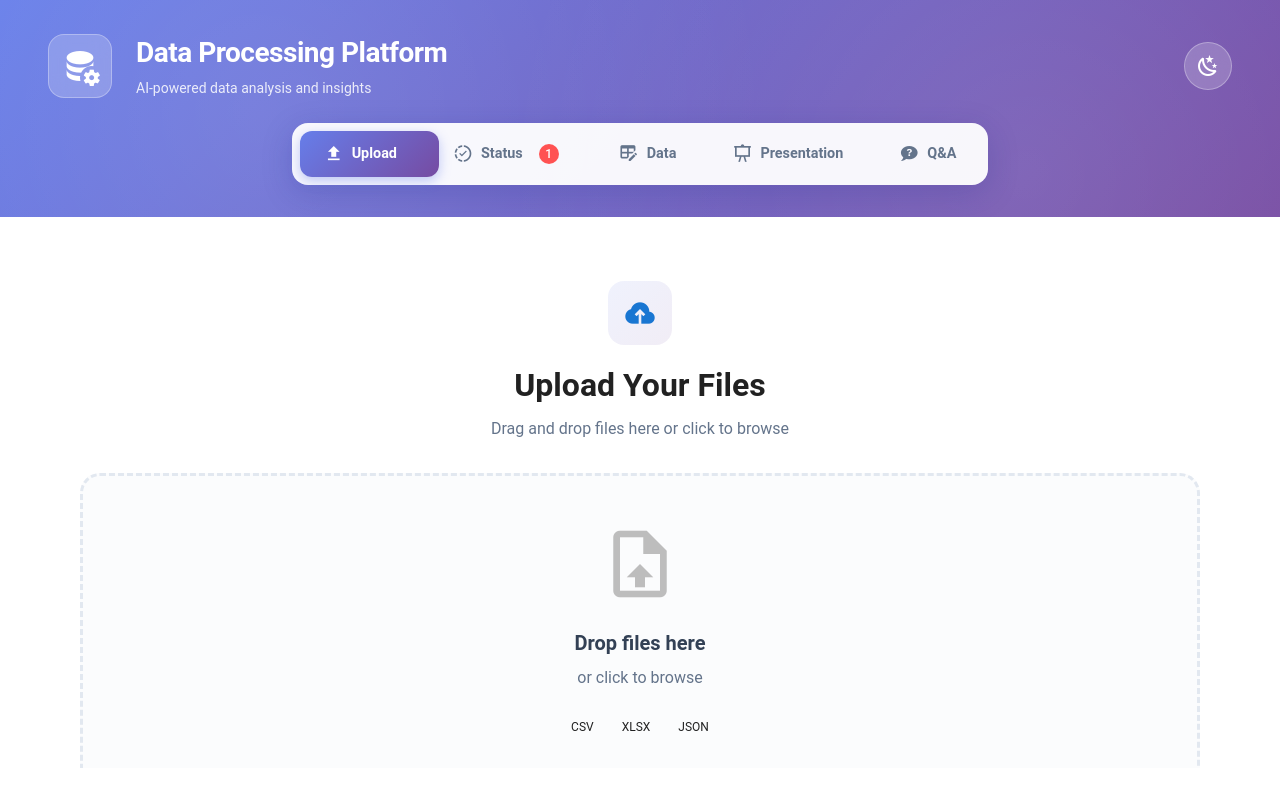
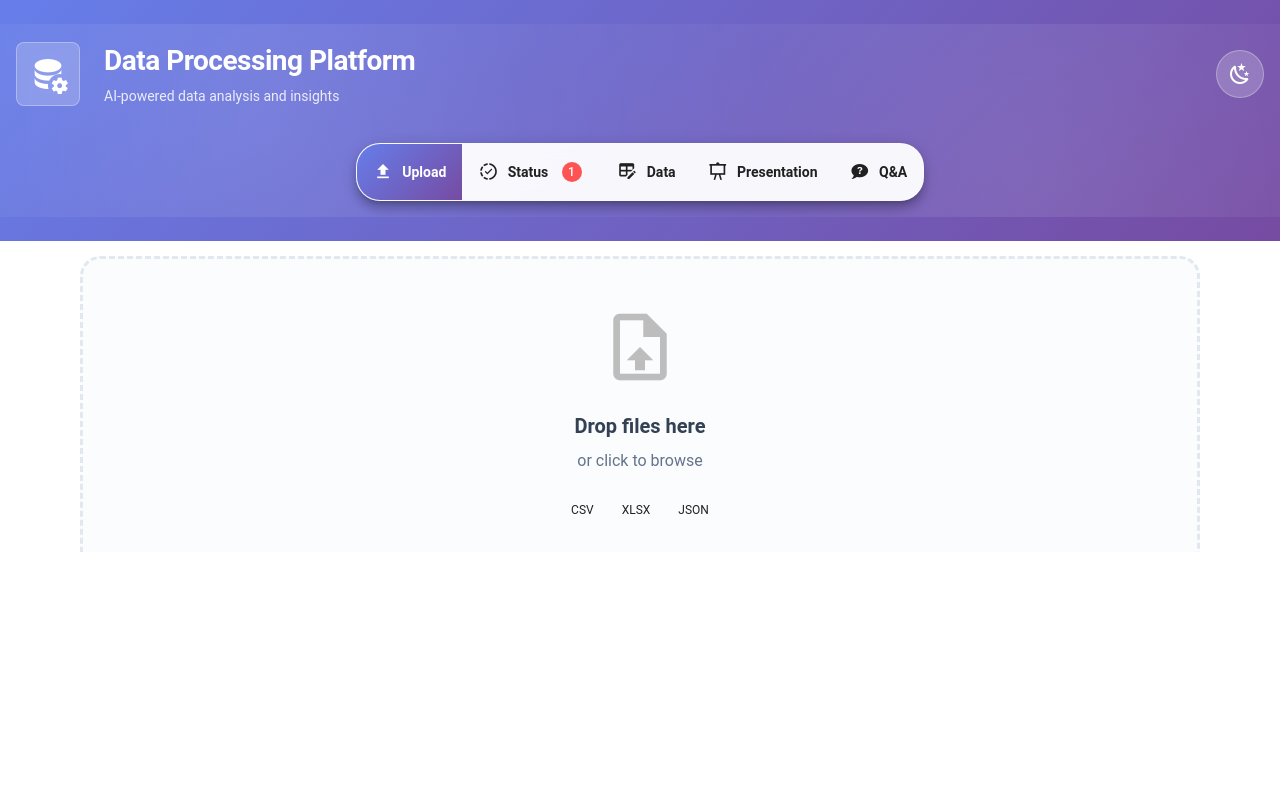
Before and after one commit to SoPiPy/test-loader, a Vue app: page / in a window 1280 px wide. Built offline with nearby package versions, Linux system fonts and the light colour scheme.

Commit message:
Updated Dashboard.vue

```diff
--- a/src/components/status/JobStatus.vue
+++ b/src/components/status/JobStatus.vue
@@ -1,40 +1,4 @@
 <template>
-  <div class="status-layout">
-    <div class="sidebar-container glass-card">
-      <div class="sidebar-header">
-        <v-icon size="24" color="primary">mdi-format-list-bulleted</v-icon>
-        <h3 class="sidebar-title">All Jobs</h3>
-      </div>
-
-      <div class="jobs-sidebar-list">
-        <div
-          v-if="allFiles.length === 0"
-          class="sidebar-empty"
-        >
-          <v-icon size="40" color="grey-lighten-1">mdi-inbox</v-icon>
-          <p>No jobs yet</p>
-        </div>
-
-        <div
-          v-for="file in allFiles"
-          :key="file.id"
-          class="sidebar-job-item"
-          :class="{ selected: selectedJobId === file.id }"
-          @click="selectJob(file.id)"
-        >
-          <div class="sidebar-job-icon" :style="{ background: getStatusGradient(file.status) }">
-            <v-icon color="white" size="18">{{ getStatusIcon(file.status) }}</v-icon>
-          </div>
-          <div class="sidebar-job-info">
-            <p class="sidebar-job-name">{{ truncateFileName(file.name) }}</p>
-            <v-chip size="x-small" :color="getStatusColor(file.status)" variant="tonal">
-              {{ file.status.toUpperCase() }}
-            </v-chip>
-          </div>
-        </div>
-      </div>
-    </div>
-
   <div class="status-container glass-card">
     <div class="section-header">
       <div class="header-icon-wrapper floating-element">
@@ -163,11 +127,10 @@
       </div>
     </div>
   </div>
-  </div>
 </template>
 
 <script setup lang="ts">
-import { ref, computed, onMounted } from 'vue';
+import { ref, computed } from 'vue';
 import { useFilesStore } from '@/stores/files';
 import { useJobsStore } from '@/stores/jobs';
 
@@ -175,9 +138,6 @@ const filesStore = useFilesStore();
 const jobsStore = useJobsStore();
 
 const expandedJobs = ref<string[]>([]);
-const selectedJobId = ref<string | null>(null);
-
-const allFiles = computed(() => filesStore.getAllFiles());
 
 const processingFiles = computed(() =>
   filesStore.getAllFiles().filter(
@@ -254,190 +214,10 @@ function toggleJobDetails(fileId: string) {
     expandedJobs.value.push(fileId);
   }
 }
-
-function selectJob(jobId: string) {
-  selectedJobId.value = jobId;
-}
-
-function truncateFileName(name: string): string {
-  if (name.length > 25) {
-    return name.slice(0, 22) + '...';
-  }
-  return name;
-}
-
-onMounted(() => {
-  if (allFiles.value.length > 0) {
-    selectedJobId.value = allFiles.value[0].id;
-  }
-});
 </script>
 
 <style scoped>
-.status-layout {
-  display: flex;
-  gap: 1.5rem;
-  height: calc(100vh - 280px);
-  max-height: calc(100vh - 280px);
-}
-
-.sidebar-container {
-  width: 300px;
-  flex-shrink: 0;
-  display: flex;
-  flex-direction: column;
-  padding: 1.5rem;
-  overflow: hidden;
-}
-
-.sidebar-header {
-  display: flex;
-  align-items: center;
-  gap: 0.75rem;
-  margin-bottom: 1.5rem;
-  padding-bottom: 1rem;
-  border-bottom: 2px solid #e2e8f0;
-}
-
-.v-theme--dark .sidebar-header {
-  border-bottom-color: rgba(255, 255, 255, 0.1);
-}
-
-.sidebar-title {
-  font-size: 1.125rem;
-  font-weight: 700;
-  margin: 0;
-}
-
-.v-theme--light .sidebar-title {
-  color: #334155;
-}
-
-.v-theme--dark .sidebar-title {
-  color: #e2e8f0;
-}
-
-.jobs-sidebar-list {
-  flex: 1;
-  overflow-y: auto;
-  display: flex;
-  flex-direction: column;
-  gap: 0.75rem;
-}
-
-.jobs-sidebar-list::-webkit-scrollbar {
-  width: 6px;
-}
-
-.jobs-sidebar-list::-webkit-scrollbar-track {
-  background: rgba(0, 0, 0, 0.05);
-  border-radius: 10px;
-}
-
-.jobs-sidebar-list::-webkit-scrollbar-thumb {
-  background: rgba(102, 126, 234, 0.5);
-  border-radius: 10px;
-}
-
-.jobs-sidebar-list::-webkit-scrollbar-thumb:hover {
-  background: rgba(102, 126, 234, 0.8);
-}
-
-.sidebar-empty {
-  display: flex;
-  flex-direction: column;
-  align-items: center;
-  justify-content: center;
-  padding: 3rem 1rem;
-  text-align: center;
-  color: #64748b;
-  gap: 1rem;
-}
-
-.sidebar-empty p {
-  margin: 0;
-  font-size: 0.875rem;
-}
-
-.sidebar-job-item {
-  display: flex;
-  align-items: center;
-  gap: 0.75rem;
-  padding: 0.875rem;
-  border-radius: 12px;
-  cursor: pointer;
-  transition: all 0.2s ease;
-  border: 2px solid transparent;
-}
-
-.v-theme--light .sidebar-job-item {
-  background: #f8fafc;
-}
-
-.v-theme--dark .sidebar-job-item {
-  background: rgba(30, 41, 59, 0.4);
-}
-
-.v-theme--light .sidebar-job-item:hover {
-  background: #f1f5f9;
-  border-color: #e2e8f0;
-}
-
-.v-theme--dark .sidebar-job-item:hover {
-  background: rgba(30, 41, 59, 0.6);
-  border-color: rgba(255, 255, 255, 0.1);
-}
-
-.sidebar-job-item.selected {
-  border-color: #667eea;
-}
-
-.v-theme--light .sidebar-job-item.selected {
-  background: rgba(102, 126, 234, 0.08);
-}
-
-.v-theme--dark .sidebar-job-item.selected {
-  background: rgba(102, 126, 234, 0.15);
-}
-
-.sidebar-job-icon {
-  width: 36px;
-  height: 36px;
-  border-radius: 8px;
-  display: flex;
-  align-items: center;
-  justify-content: center;
-  flex-shrink: 0;
-}
-
-.sidebar-job-info {
-  flex: 1;
-  min-width: 0;
-  display: flex;
-  flex-direction: column;
-  gap: 0.375rem;
-}
-
-.sidebar-job-name {
-  font-size: 0.875rem;
-  font-weight: 600;
-  margin: 0;
-  white-space: nowrap;
-  overflow: hidden;
-  text-overflow: ellipsis;
-}
-
-.v-theme--light .sidebar-job-name {
-  color: #334155;
-}
-
-.v-theme--dark .sidebar-job-name {
-  color: #e2e8f0;
-}
-
 .status-container {
-  flex: 1;
-  min-width: 0;
   padding: 2rem;
   height: calc(100vh - 280px);
   max-height: calc(100vh - 280px);
@@ -754,21 +534,8 @@ onMounted(() => {
 }
 
 @media (max-width: 768px) {
-  .status-layout {
-    flex-direction: column;
-    height: auto;
-    max-height: none;
-  }
-
-  .sidebar-container {
-    width: 100%;
-    max-height: 300px;
-  }
-
   .status-container {
     padding: 1.5rem;
-    height: auto;
-    max-height: none;
   }
 
   .section-title {
--- a/src/views/Dashboard.vue
+++ b/src/views/Dashboard.vue
@@ -1,19 +1,33 @@
 <template>
   <v-app>
-    <div class="modern-header">
+    <v-app-bar
+      color="transparent"
+      class="modern-header"
+      elevation="0"
+      height="auto"
+    >
       <div class="header-gradient"></div>
-      <div class="header-content">
+
+      <v-container fluid class="header-container">
+        <v-row align="center" justify="space-between" no-gutters>
+          <v-col cols="auto">
             <div class="header-left">
-          <div class="logo-container floating-element">
+              <v-avatar
+                size="64"
+                rounded="lg"
+                class="logo-container"
+              >
                 <v-icon size="40" color="white">mdi-database-cog</v-icon>
-          </div>
+              </v-avatar>
+
               <div class="title-container">
                 <h1 class="header-title">Data Processing Platform</h1>
                 <p class="header-subtitle">AI-powered data analysis and insights</p>
               </div>
             </div>
+          </v-col>
 
-        <div class="header-right">
+          <v-col cols="auto">
             <v-btn
               icon
               variant="text"
@@ -22,39 +36,56 @@
             >
               <v-icon color="white">{{ isDark ? 'mdi-white-balance-sunny' : 'mdi-weather-night' }}</v-icon>
             </v-btn>
-        </div>
-      </div>
+          </v-col>
+        </v-row>
 
-      <div class="tabs-container">
-        <div class="floating-tabs glass-card">
-          <div
+        <v-row justify="center" class="tabs-row">
+          <v-col cols="auto">
+            <v-card class="floating-tabs" rounded="xl" elevation="8">
+              <v-tabs
+                v-model="tab"
+                color="primary"
+                bg-color="transparent"
+                slider-color="transparent"
+                height="56"
+                show-arrows
+              >
+                <v-tab
                   v-for="tabItem in tabs"
                   :key="tabItem.value"
+                  :value="tabItem.value"
                   class="tab-item"
-            :class="{ active: tab === tabItem.value }"
-            @click="tab = tabItem.value"
                 >
-            <v-icon :size="20" class="tab-icon">{{ tabItem.icon }}</v-icon>
+                  <v-icon :size="20" class="tab-icon mr-2">{{ tabItem.icon }}</v-icon>
                   <span class="tab-label">{{ tabItem.label }}</span>
                   <v-badge
                     v-if="tabItem.value === 'status' && activeJobsCount > 0"
                     :content="activeJobsCount"
                     color="error"
                     inline
-              class="tab-badge"
+                    class="ml-2"
                   ></v-badge>
-          </div>
-          <div class="tab-indicator" :style="tabIndicatorStyle"></div>
-        </div>
-      </div>
-    </div>
+                </v-tab>
+              </v-tabs>
+            </v-card>
+          </v-col>
+        </v-row>
+      </v-container>
+    </v-app-bar>
 
     <v-main class="modern-main">
-      <div class="content-wrapper">
-        <transition name="fade" mode="out-in">
-          <component :is="currentComponent" :key="tab" />
-        </transition>
-      </div>
+      <v-container fluid class="content-container pt-8">
+        <v-window v-model="tab" class="fill-height">
+          <v-window-item
+            v-for="tabItem in tabs"
+            :key="tabItem.value"
+            :value="tabItem.value"
+            class="fill-height"
+          >
+            <component :is="getComponent(tabItem.value)" />
+          </v-window-item>
+        </v-window>
+      </v-container>
     </v-main>
   </v-app>
 </template>
@@ -89,7 +120,7 @@ const tabs = [
   { value: 'qa', label: 'Q&A', icon: 'mdi-chat-question' },
 ];
 
-const currentComponent = computed(() => {
+function getComponent(value: string) {
   const components: Record<string, any> = {
     upload: FileUpload,
     status: JobStatus,
@@ -97,17 +128,8 @@ const currentComponent = computed(() => {
     presentation: PresentationGenerator,
     qa: QuestionAnswer,
   };
-  return components[tab.value];
-});
-
-const tabIndicatorStyle = computed(() => {
-  const index = tabs.findIndex((t) => t.value === tab.value);
-  const width = 100 / tabs.length;
-  return {
-    transform: `translateX(${index * 100}%)`,
-    width: `${width}%`,
-  };
-});
+  return components[value];
+}
 
 onMounted(() => {
   filesStore.initializeMockData();
@@ -128,9 +150,8 @@ onUnmounted(() => {
 <style scoped>
 .modern-header {
   position: relative;
-  background: linear-gradient(135deg, #667eea 0%, #764ba2 100%);
-  padding: 0;
-  overflow: hidden;
+  background: linear-gradient(135deg, #667eea 0%, #764ba2 100%) !important;
+  padding: 1.5rem 0 !important;
 }
 
 .header-gradient {
@@ -143,14 +164,11 @@ onUnmounted(() => {
     radial-gradient(circle at 20% 50%, rgba(255, 255, 255, 0.1) 0%, transparent 50%),
     radial-gradient(circle at 80% 80%, rgba(255, 255, 255, 0.1) 0%, transparent 50%);
   pointer-events: none;
+  z-index: 0;
 }
 
-.header-content {
+.header-container {
   position: relative;
-  display: flex;
-  justify-content: space-between;
-  align-items: center;
-  padding: 2rem 3rem 1.5rem;
   z-index: 1;
 }
 
@@ -161,14 +179,8 @@ onUnmounted(() => {
 }
 
 .logo-container {
-  width: 64px;
-  height: 64px;
-  background: rgba(255, 255, 255, 0.2);
+  background: rgba(255, 255, 255, 0.2) !important;
   backdrop-filter: blur(10px);
-  border-radius: 16px;
-  display: flex;
-  align-items: center;
-  justify-content: center;
   border: 1px solid rgba(255, 255, 255, 0.3);
 }
 
@@ -193,120 +205,50 @@ onUnmounted(() => {
   font-weight: 400;
 }
 
-.header-right {
-  display: flex;
-  align-items: center;
-  gap: 1rem;
-}
-
-.user-chip {
-  display: flex;
-  align-items: center;
-  padding: 0.5rem 1rem;
-  border-radius: 50px;
-}
-
-.v-theme--light .user-chip {
-  background: rgba(255, 255, 255, 0.95);
-}
-
-.v-theme--dark .user-chip {
-  background: rgba(30, 41, 59, 0.8);
-  border: 1px solid rgba(255, 255, 255, 0.1);
-}
-
-.user-email {
-  font-size: 0.875rem;
-  font-weight: 500;
-}
-
-.v-theme--light .user-email {
-  color: #667eea;
-}
-
-.v-theme--dark .user-email {
-  color: #93c5fd;
-}
-
-.theme-btn,
-.logout-btn {
-  background: rgba(255, 255, 255, 0.2);
+.theme-btn {
+  background: rgba(255, 255, 255, 0.2) !important;
   backdrop-filter: blur(10px);
   border: 1px solid rgba(255, 255, 255, 0.3);
   transition: all 0.3s ease;
 }
 
-.theme-btn:hover,
-.logout-btn:hover {
-  background: rgba(255, 255, 255, 0.3);
+.theme-btn:hover {
+  background: rgba(255, 255, 255, 0.3) !important;
   transform: scale(1.05);
 }
 
-.tabs-container {
-  position: relative;
-  display: flex;
-  justify-content: center;
-  padding: 0 3rem 2rem;
-  z-index: 1;
+.tabs-row {
+  margin-top: 1.5rem;
 }
 
 .floating-tabs {
-  display: flex;
-  position: relative;
-  padding: 0.5rem;
-  border-radius: 16px;
-  gap: 0.5rem;
-}
-
-.v-theme--light .floating-tabs {
-  background: rgba(255, 255, 255, 0.95);
-  box-shadow: 0 8px 32px rgba(31, 38, 135, 0.2);
+  background: rgba(255, 255, 255, 0.95) !important;
+  backdrop-filter: blur(10px);
+  border: 1px solid rgba(255, 255, 255, 0.3);
 }
 
 .v-theme--dark .floating-tabs {
-  background: rgba(30, 41, 59, 0.8);
+  background: rgba(30, 41, 59, 0.8) !important;
   border: 1px solid rgba(255, 255, 255, 0.1);
-  box-shadow: 0 8px 32px rgba(0, 0, 0, 0.4);
 }
 
 .tab-item {
-  position: relative;
-  display: flex;
-  align-items: center;
-  gap: 0.5rem;
-  padding: 0.75rem 1.5rem;
-  cursor: pointer;
-  border-radius: 12px;
-  transition: all 0.3s cubic-bezier(0.4, 0, 0.2, 1);
-  z-index: 2;
-  font-weight: 500;
-  font-size: 0.9rem;
-  user-select: none;
+  font-weight: 600;
+  text-transform: none;
+  letter-spacing: normal;
 }
 
-.v-theme--light .tab-item {
-  color: #64748b;
+:deep(.v-tab--selected) {
+  background: linear-gradient(135deg, #667eea 0%, #764ba2 100%);
+  color: white !important;
+  border-radius: 12px;
 }
 
-.v-theme--dark .tab-item {
-  color: #94a3b8;
+.v-theme--dark :deep(.v-tab--selected) {
+  background: linear-gradient(135deg, #3b82f6 0%, #8b5cf6 100%);
 }
 
-.v-theme--light .tab-item:hover {
-  background: rgba(102, 126, 234, 0.08);
-  color: #667eea;
-}
-
-.v-theme--dark .tab-item:hover {
-  background: rgba(147, 197, 253, 0.08);
-  color: #93c5fd;
-}
-
-.tab-item.active {
-  color: white;
-}
-
-.tab-item.active .tab-icon {
+:deep(.v-tab--selected .v-icon) {
   color: white !important;
 }
 
@@ -314,55 +256,23 @@ onUnmounted(() => {
   transition: all 0.3s ease;
 }
 
-.tab-label {
-  font-weight: 600;
+.modern-main {
+  background: transparent;
+  padding-top: 0 !important;
 }
 
-.tab-badge {
-  margin-left: 0.25rem;
+.content-container {
+  max-width: 1400px;
+  height: 100%;
+  padding-left: 3rem;
+  padding-right: 3rem;
 }
 
-.tab-indicator {
-  position: absolute;
-  top: 0.5rem;
-  bottom: 0.5rem;
-  left: 0.5rem;
-  border-radius: 12px;
-  transition: all 0.4s cubic-bezier(0.4, 0, 0.2, 1);
-  z-index: 1;
-}
-
-.v-theme--light .tab-indicator {
-  background: linear-gradient(135deg, #667eea 0%, #764ba2 100%);
-  box-shadow: 0 4px 12px rgba(102, 126, 234, 0.4);
-}
-
-.v-theme--dark .tab-indicator {
-  background: linear-gradient(135deg, #3b82f6 0%, #8b5cf6 100%);
-  box-shadow: 0 4px 12px rgba(59, 130, 246, 0.4);
-}
-
-.modern-main {
-  background: transparent;
-  padding: 2rem 3rem;
-  height: calc(100vh - 240px);
-  overflow: hidden;
-}
-
-.content-wrapper {
-  max-width: 1400px;
-  margin: 0 auto;
+.fill-height {
   height: 100%;
-  overflow: hidden;
 }
 
 @media (max-width: 768px) {
-  .header-content {
-    flex-direction: column;
-    gap: 1rem;
-    padding: 1.5rem;
-  }
-
   .header-title {
     font-size: 1.25rem;
   }
@@ -371,17 +281,13 @@ onUnmounted(() => {
     font-size: 0.75rem;
   }
 
-  .floating-tabs {
-    flex-wrap: wrap;
-    justify-content: center;
-  }
-
   .tab-label {
     display: none;
   }
 
-  .modern-main {
-    padding: 1rem;
+  .content-container {
+    padding-left: 1rem;
+    padding-right: 1rem;
   }
 }
 </style>
```
Lines whose indentation alone changed are shown as unchanged.
